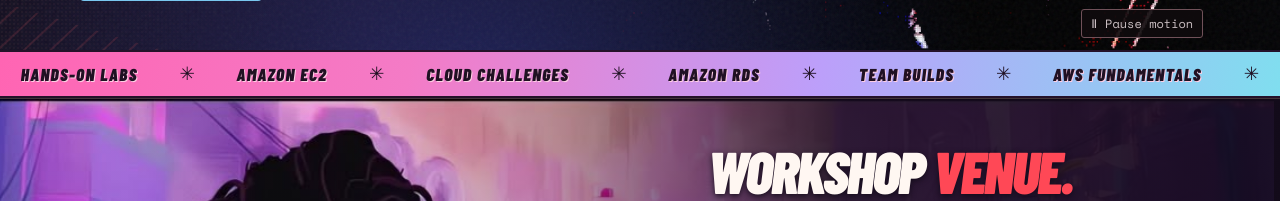
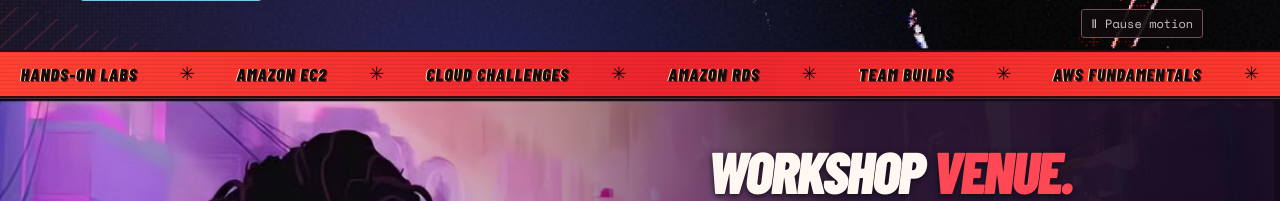
Before and after one commit to awsbuildergroupbvrit/AWS-VERSE, a plain HTML site: page public/index.html in a window 1280 px wide. Shown: the part 599-800 px from the top of the page. Drawn offline with Linux system fonts and the light colour scheme; no server answers.

Commit message:
Update Site source

```diff
--- a/public/index.html
+++ b/public/index.html
@@ -29,8 +29,8 @@
 </section>
 <div class="ribbon" role="group" aria-label="Workshop highlights">
   <div class="ribbon-track">
-    <div class="ribbon-group"><span>HANDS-ON LABS</span><i aria-hidden="true">✳</i><span>AMAZON EC2</span><i aria-hidden="true">✳</i><span>CLOUD CHALLENGES</span><i aria-hidden="true">✳</i><span>AMAZON RDS</span><i aria-hidden="true">✳</i><span>TEAM BUILDS</span><i aria-hidden="true">✳</i><span>AWS FUNDAMENTALS</span><i aria-hidden="true">✳</i></div>
-    <div class="ribbon-group" aria-hidden="true"><span>HANDS-ON LABS</span><i aria-hidden="true">✳</i><span>AMAZON EC2</span><i aria-hidden="true">✳</i><span>CLOUD CHALLENGES</span><i aria-hidden="true">✳</i><span>AMAZON RDS</span><i aria-hidden="true">✳</i><span>TEAM BUILDS</span><i aria-hidden="true">✳</i><span>AWS FUNDAMENTALS</span><i aria-hidden="true">✳</i></div>
+    <div class="ribbon-group"><span>HANDS-ON LABS<b class="split-ink" aria-hidden="true">HANDS-ON LABS</b></span><i aria-hidden="true">✳</i><span>AMAZON EC2<b class="split-ink" aria-hidden="true">AMAZON EC2</b></span><i aria-hidden="true">✳</i><span>CLOUD CHALLENGES<b class="split-ink" aria-hidden="true">CLOUD CHALLENGES</b></span><i aria-hidden="true">✳</i><span>AMAZON RDS<b class="split-ink" aria-hidden="true">AMAZON RDS</b></span><i aria-hidden="true">✳</i><span>TEAM BUILDS<b class="split-ink" aria-hidden="true">TEAM BUILDS</b></span><i aria-hidden="true">✳</i><span>AWS FUNDAMENTALS<b class="split-ink" aria-hidden="true">AWS FUNDAMENTALS</b></span><i aria-hidden="true">✳</i></div>
+    <div class="ribbon-group" aria-hidden="true"><span>HANDS-ON LABS<b class="split-ink" aria-hidden="true">HANDS-ON LABS</b></span><i aria-hidden="true">✳</i><span>AMAZON EC2<b class="split-ink" aria-hidden="true">AMAZON EC2</b></span><i aria-hidden="true">✳</i><span>CLOUD CHALLENGES<b class="split-ink" aria-hidden="true">CLOUD CHALLENGES</b></span><i aria-hidden="true">✳</i><span>AMAZON RDS<b class="split-ink" aria-hidden="true">AMAZON RDS</b></span><i aria-hidden="true">✳</i><span>TEAM BUILDS<b class="split-ink" aria-hidden="true">TEAM BUILDS</b></span><i aria-hidden="true">✳</i><span>AWS FUNDAMENTALS<b class="split-ink" aria-hidden="true">AWS FUNDAMENTALS</b></span><i aria-hidden="true">✳</i></div>
   </div>
 </div>
 <section id="tracker" class="content tracker" aria-labelledby="tracker-title">
--- a/public/workshop-print.css
+++ b/public/workshop-print.css
@@ -142,9 +142,50 @@
 .hero-actions .primary:hover { background: #ff89d2; }
 .ribbon {
   container-type: inline-size;
-  background: linear-gradient(100deg, #ff65b3, #f47bc6 32%, #bc9ffa 64%, #80deef);
-  border-block-color: #241229;
-  color: #201123;
+  position: relative;
+  isolation: isolate;
+  background-color: #f33235;
+  background-image:
+    repeating-linear-gradient(0deg, transparent 0 3px, #74111922 3px 4px),
+    linear-gradient(105deg, #ff4233, #ed242e 52%, #fc392d);
+  border-block-color: #300b10;
+  color: #160b0c;
+}
+.ribbon::after {
+  content: "";
+  position: absolute;
+  inset: 0;
+  pointer-events: none;
+  opacity: 0;
+  background: linear-gradient(90deg, transparent 4%, #38080caa 4% 21%, transparent 21% 49%, #35090e99 49% 79%, transparent 79%);
+  clip-path: inset(60% 0 35%);
+}
+.ribbon-group span {
+  position: relative;
+  text-shadow: -1px 0 #ffe2ac, 1px 1px #900c16;
+}
+.ribbon-group .split-ink {
+  position: absolute;
+  inset: 0;
+  font: inherit;
+  white-space: nowrap;
+  pointer-events: none;
+  opacity: 0;
+  color: #18080a;
+  text-shadow: -2px 0 #74d6cf, 2px 0 #ffb451;
+}
+@keyframes type-slip {
+  0%, 73%, 86%, 100% { opacity: 0; transform: none; }
+  74% { opacity: 1; transform: translateX(-5px); clip-path: inset(18% 0 53%); }
+  77% { opacity: 1; transform: translateX(7px); clip-path: inset(53% 0 18%); }
+  80% { opacity: 1; transform: translateX(-3px); clip-path: inset(31% 0 49%); }
+  83% { opacity: 1; transform: translateX(2px); clip-path: inset(64% 0 20%); }
+}
+@keyframes ribbon-tracking {
+  0%, 73%, 84%, 100% { opacity: 0; }
+  74% { opacity: .65; clip-path: inset(23% 0 73%); }
+  77% { opacity: .5; clip-path: inset(62% 0 33%); transform: translateX(3%); }
+  81% { opacity: .4; clip-path: inset(39% 0 58%); transform: translateX(-5%); }
 }
 .ribbon > .ribbon-track { display: flex; width: max-content; min-width: 0; gap: 0; padding: 0; }
 .ribbon-group {
@@ -156,11 +197,12 @@
   min-width: 100cqw;
 }
 .ribbon-group > * { flex: none; margin-inline: clamp(12px,1.25vw,28px); }
-.ribbon-group span { text-shadow: 1px 1px #fecee4; }
 .ribbon-group i { font-size: 1.15rem; }
 @keyframes highlights-scroll { to { transform: translateX(-50%); } }
 @media (prefers-reduced-motion: no-preference) {
   body:has(.art.ready) .ribbon-track { animation: highlights-scroll 32s linear infinite; }
+  body:not(.motion-off):has(.art.ready) .split-ink { animation: type-slip 3.8s steps(1,end) infinite; }
+  body:not(.motion-off):has(.art.ready) .ribbon::after { animation: ribbon-tracking 3.8s steps(1,end) infinite; }
 }
 @media (prefers-reduced-motion: reduce) {
   .ribbon > .ribbon-track { height: auto; width: 100%; }
```
